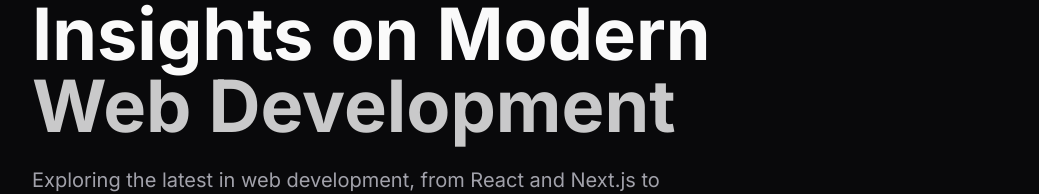
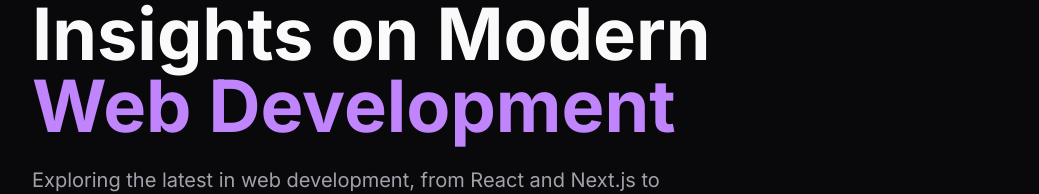
Before and after one commit to KaisSalha/Durable, a Next.js app: page / in a window 1280 px wide. Shown: the part 163-357 px from the top of the page, without its empty margins (120-1159 px from the left). Built offline with nearby package versions, Linux system fonts and the light colour scheme.

Commit message:
update homepage title color

```diff
--- a/app/page.tsx
+++ b/app/page.tsx
@@ -15,7 +15,7 @@
 				<div className='mb-16 md:mb-24'>
 					<h1 className='text-4xl font-bold mb-6 md:text-6xl lg:text-7xl'>
 						Insights on Modern
-						<span className='block text-primary/80'>
+						<span className='block text-purple-500 dark:text-purple-400'>
 							Web Development
 						</span>
 					</h1>
```
